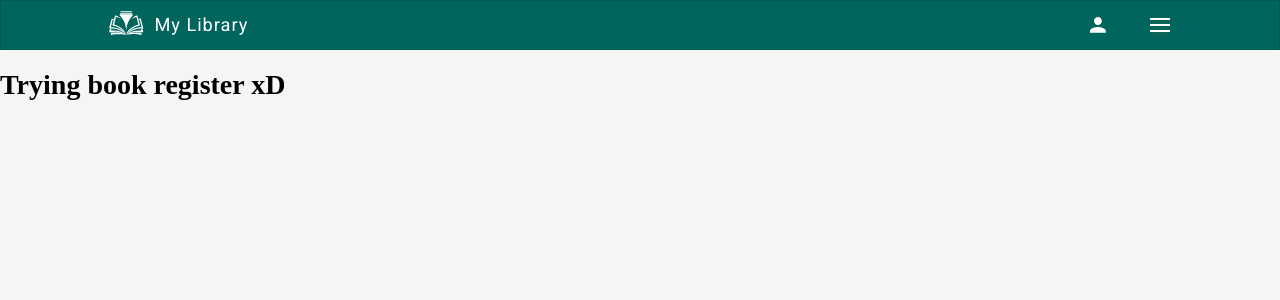
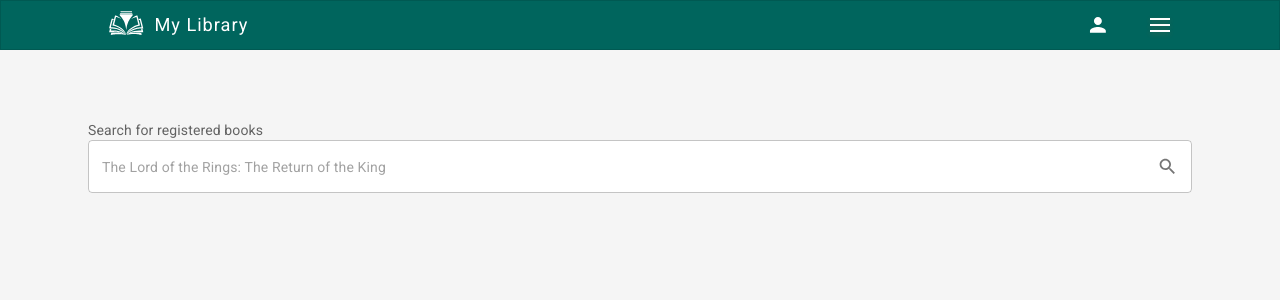
Before and after one commit to gbrissi/my-library, a React (Vite) app in the folder client/: page /dashboard in a window 1280 px wide. Shown: the top 300 px of the page. Built offline with nearby package versions, Linux system fonts and the light colour scheme.

Commit message:
feat: adding searchfield to bookregister

```diff
--- a/client/src/components/BookRegister.tsx
+++ b/client/src/components/BookRegister.tsx
@@ -1,13 +1,14 @@
 import React from 'react'
 import {styled} from '@mui/material/styles'
 import {Container} from '@mui/material'
+import SearchField from './SearchField'
 
 export default function BookRegister() {
   return (
-    <>
-        <div>
-            <h1>Trying book register xD</h1>
-        </div>
-    </>
+    <Container>
+      <div style={{marginTop: '5rem'}}>
+        <SearchField label='Search for registered books' placeholder='The Lord of the Rings: The Return of the King'/>
+      </div>
+    </Container>
   )
 }
```
